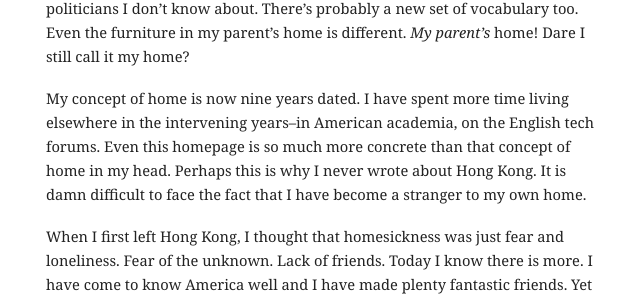
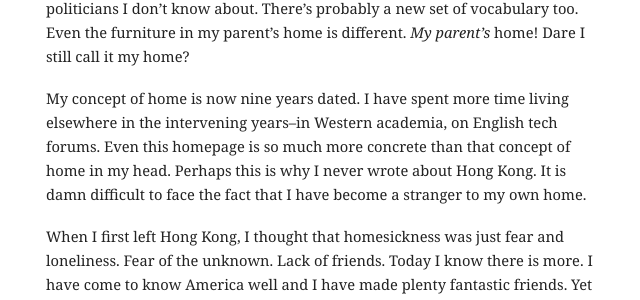
Before and after one commit to mbwong/mbwong.github.com, a Jekyll site: the page built from _posts/2013-07-14-home.md, in a window 1280 px wide and 900 px high, scrolled down 1906 px. Shown: the part 172-472 px from the top of the window, without its empty margins (304-944 px from the left). Built offline with Jekyll 4.4.1, drawn with Linux system fonts in a browser that asks for light colours.

Commit message:
Update 2013-07-14-home.md

```diff
--- a/_posts/2013-07-14-home.md
+++ b/_posts/2013-07-14-home.md
@@ -36,7 +36,7 @@ Since I moved to Chicago, I reconnected with a friend from middle school who als
 
 Our stupid inability to revert to our former selves posed a nagging question. In the past years I have gained much knowledge about the outside world, but what have I lost? What was my Faustian bargain? Consider that today's Hong Kong is a different animal from the one I knew a decade ago. There's the growing presence of all things from the Mainland. There's a new generation of politicians I don't know about. There's probably a new set of vocabulary too. Even the furniture in my parent's home is different. _My parent's_ home! Dare I still call it my home?
 
-My concept of home is now nine years dated. I have spent more time living elsewhere in the intervening years--in American academia, on the English tech forums. Even this homepage is so much more concrete than that concept of home in my head. Perhaps this is why I never wrote about Hong Kong. It is damn difficult to face the fact that I have become a stranger to my own home.
+My concept of home is now nine years dated. I have spent more time living elsewhere in the intervening years--in Western academia, on English tech forums. Even this homepage is so much more concrete than that concept of home in my head. Perhaps this is why I never wrote about Hong Kong. It is damn difficult to face the fact that I have become a stranger to my own home.
 
 When I first left Hong Kong, I thought that homesickness was just fear and loneliness. Fear of the unknown. Lack of friends. Today I know there is more. I have come to know America well and I have made plenty fantastic friends. Yet it is not enough. No one warned me that, even in this age of global interconnectedness, leaving home would actually mean leaving home behind. Or perhaps they did and I just never listened. My parents have always told me that humans need a community, a home. I thought then, cynically and terribly selfishly, this is merely their way to urge me to come back from abroad to allieve them of loneliness.
 
```
